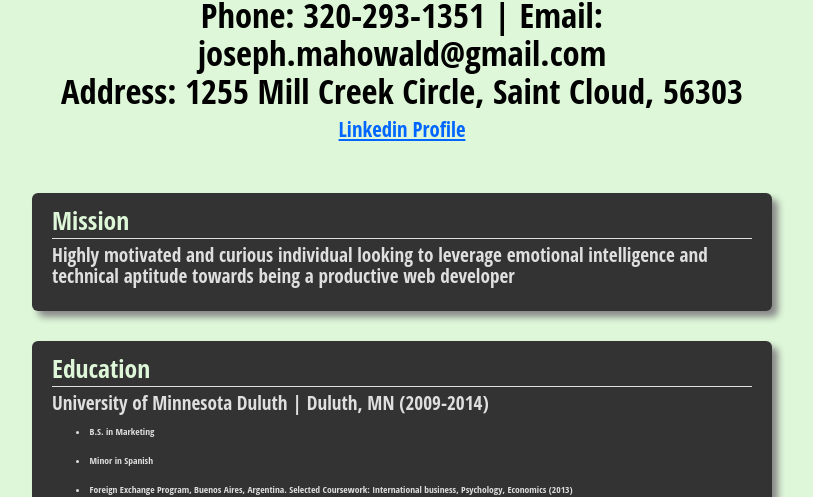
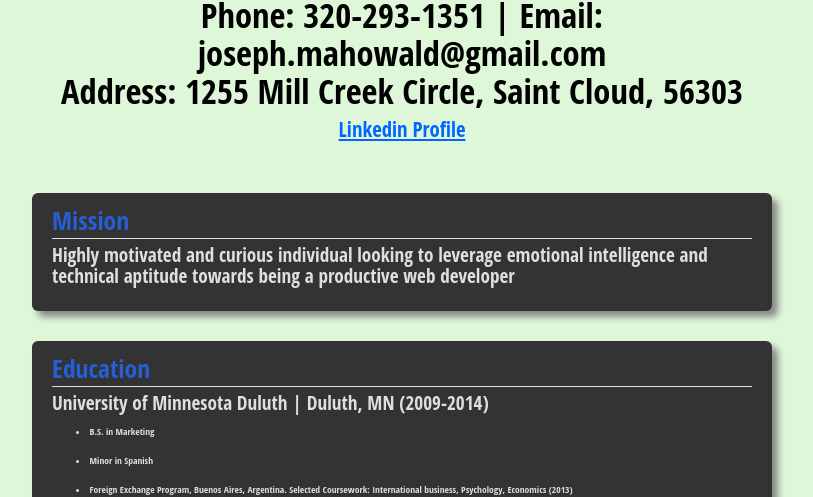
Before and after one commit to gordmanMD/GordmanMD.girhub.io, a plain HTML site: page index.html in a window 1280 px wide. Shown: the part 305-802 px from the top of the page, without its empty margins (238-1051 px from the left). Drawn offline with Linux system fonts and the light colour scheme.

Commit message:
Update style.css

```diff
--- a/style.css
+++ b/style.css
@@ -23,7 +23,7 @@ h1 {
 	font-size: 180%;
 }
 h2 {
-	color: #DEF7D8;
+	color: #265ED4;
 	font-size: 160%;
 	border-bottom: 1px solid #DFDFDF;
 	margin-bottom: 5px;
```
